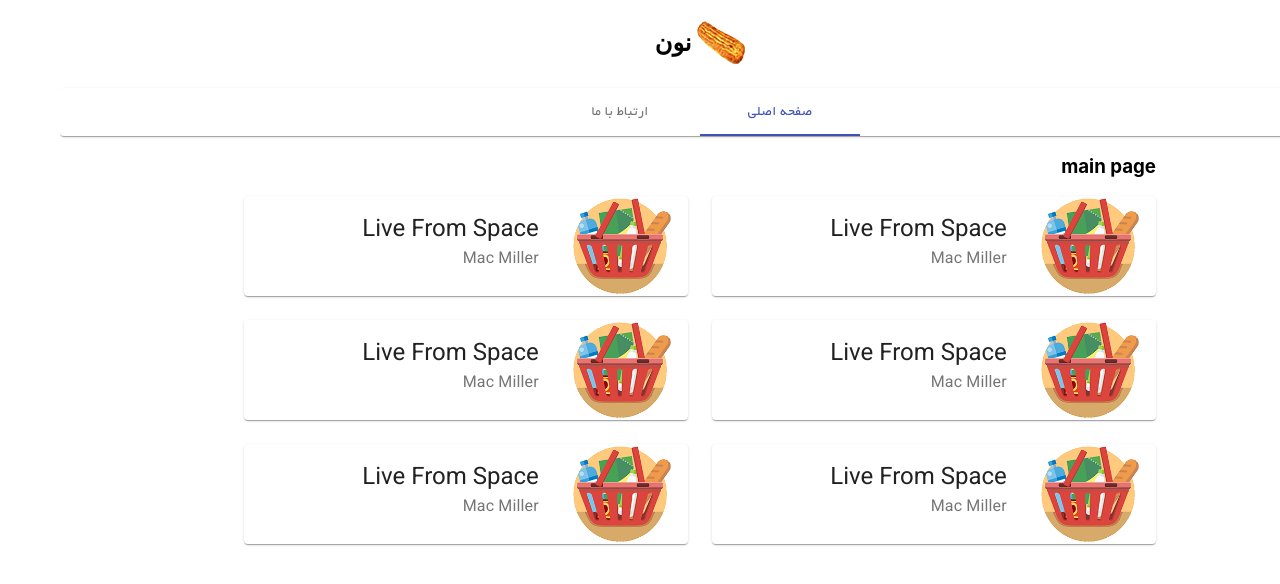
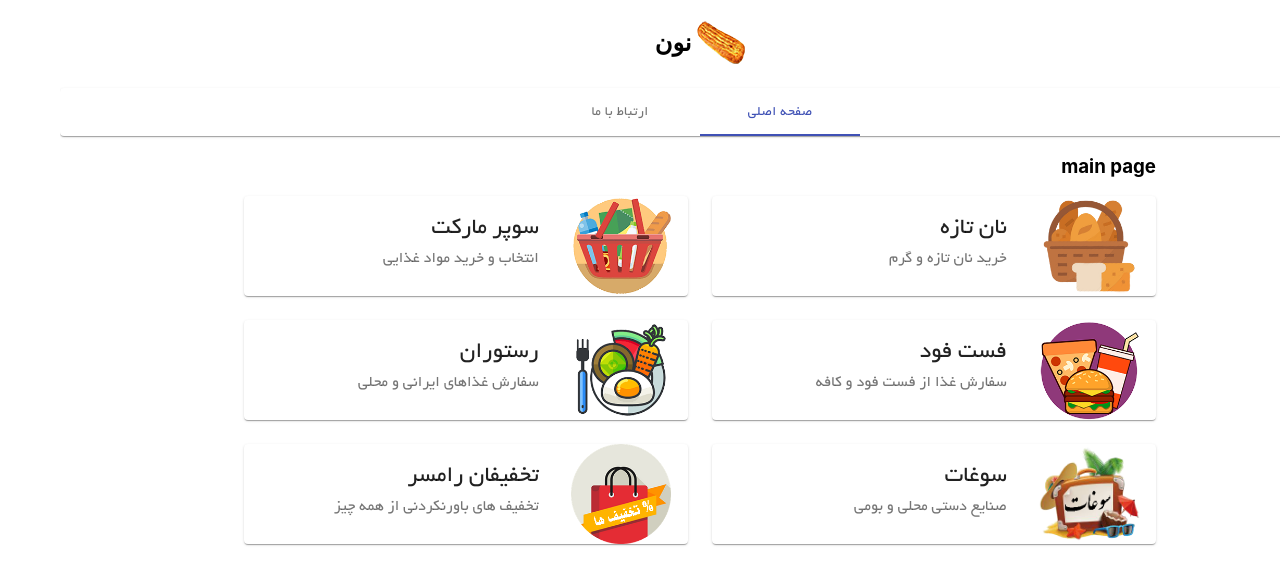
Before and after one commit to mohsen12999/noonap, a React (Create React App) app: page / in a window 1280 px wide. Shown: the top 584 px of the page. Built offline with nearby package versions, Linux system fonts and the light colour scheme.

Commit message:
make cards

```diff
--- a/src/actions/shop.ts
+++ b/src/actions/shop.ts
@@ -57,7 +57,7 @@ export const PRODUCT_GROUPS: IProductGroup[] = [
     title: "Breads",
     persianTitle: "نان تازه",
     persianSubtitle: "خرید نان تازه و گرم",
-    img: "../images/group/bread.png",
+    img: "images/group/bread.png",
     enable: true
   },
   {
@@ -65,7 +65,7 @@ export const PRODUCT_GROUPS: IProductGroup[] = [
     title: "Market",
     persianTitle: "سوپر مارکت",
     persianSubtitle: "انتخاب و خرید مواد غذایی",
-    img: "../images/group/shopping-cart.png",
+    img: "images/group/shopping-cart.png",
     enable: false
   },
   {
@@ -73,7 +73,7 @@ export const PRODUCT_GROUPS: IProductGroup[] = [
     title: "FastFoods",
     persianTitle: "فست فود",
     persianSubtitle: "سفارش غذا از فست فود و کافه",
-    img: "../images/group/fast-food.png",
+    img: "images/group/fast-food.png",
     enable: false
   },
   {
@@ -81,7 +81,7 @@ export const PRODUCT_GROUPS: IProductGroup[] = [
     title: "Restaurants",
     persianTitle: "رستوران",
     persianSubtitle: "سفارش غذاهای ایرانی و محلی",
-    img: "../images/group/resturant.png",
+    img: "images/group/resturant.png",
     enable: false
   },
   {
@@ -89,7 +89,7 @@ export const PRODUCT_GROUPS: IProductGroup[] = [
     title: "Souvenir",
     persianTitle: "سوغات",
     persianSubtitle: "صنایع دستی محلی و بومی",
-    img: "../images/group/souvenir.png",
+    img: "images/group/souvenir.png",
     enable: false
   },
   {
@@ -97,7 +97,7 @@ export const PRODUCT_GROUPS: IProductGroup[] = [
     title: "Discount",
     persianTitle: "تخفیفان رامسر",
     persianSubtitle: "تخفیف های باورنکردنی از همه چیز",
-    img: "../images/group/discount.png",
+    img: "images/group/discount.png",
     enable: false
   }
 ];
--- a/src/components/pages/mainPage/Main.tsx
+++ b/src/components/pages/mainPage/Main.tsx
@@ -1,7 +1,6 @@
 import React from "react";
 import Container from "@material-ui/core/Container";
 import { makeStyles } from "@material-ui/core/styles";
-import Paper from "@material-ui/core/Paper";
 import Grid from "@material-ui/core/Grid";
 import PageCart from "./page-cart";
 
@@ -26,10 +25,14 @@ const Main: React.FC = () => {
   return (
     <Container maxWidth="md">
       <h3>main page</h3>
-      <Grid container spacing={3} justify="space-around" alignItems="center">
+      <Grid container spacing={3} justify="space-around" alignItems="stretch">
         {groups.map(group => (
-          <Grid item xs={6}>
-            <PageCart />
+          <Grid key={group.id} item xs={6}>
+            <PageCart
+              title={group.persianTitle}
+              subtitle={group.persianSubtitle}
+              img={group.img}
+            />
           </Grid>
         ))}
       </Grid>
--- a/src/components/pages/mainPage/page-cart.tsx
+++ b/src/components/pages/mainPage/page-cart.tsx
@@ -29,28 +29,47 @@ const useStyles = makeStyles(theme => ({
   playIcon: {
     height: 38,
     width: 38
+  },
+  persianfont: {
+    fontFamily: "Yekan"
   }
 }));
 
-const PageCart: React.FC = () => {
+interface IPageCartProp {
+  title: string;
+  subtitle: string;
+  img: string;
+}
+
+const PageCart: React.FC<IPageCartProp> = ({ title, subtitle, img }) => {
+  // const PageCart: React.FC = (title: string, subtitle: string, img: string) => {
   const classes = useStyles();
   const theme = useTheme();
+  console.log(title, subtitle, img);
 
   return (
     <Card className={classes.card}>
       <CardMedia
         className={classes.cover}
-        image="/images/group/shopping-cart.png"
+        image={"/" + img} //"/images/group/shopping-cart.png"
         title="Live from space album cover"
       />
 
       <div className={classes.details}>
         <CardContent className={classes.content}>
-          <Typography component="h5" variant="h5">
-            Live From Space
+          <Typography
+            className={classes.persianfont}
+            component="h5"
+            variant="h5"
+          >
+            {title}
           </Typography>
-          <Typography variant="subtitle1" color="textSecondary">
-            Mac Miller
+          <Typography
+            className={classes.persianfont}
+            variant="subtitle1"
+            color="textSecondary"
+          >
+            {subtitle}
           </Typography>
         </CardContent>
       </div>
```
